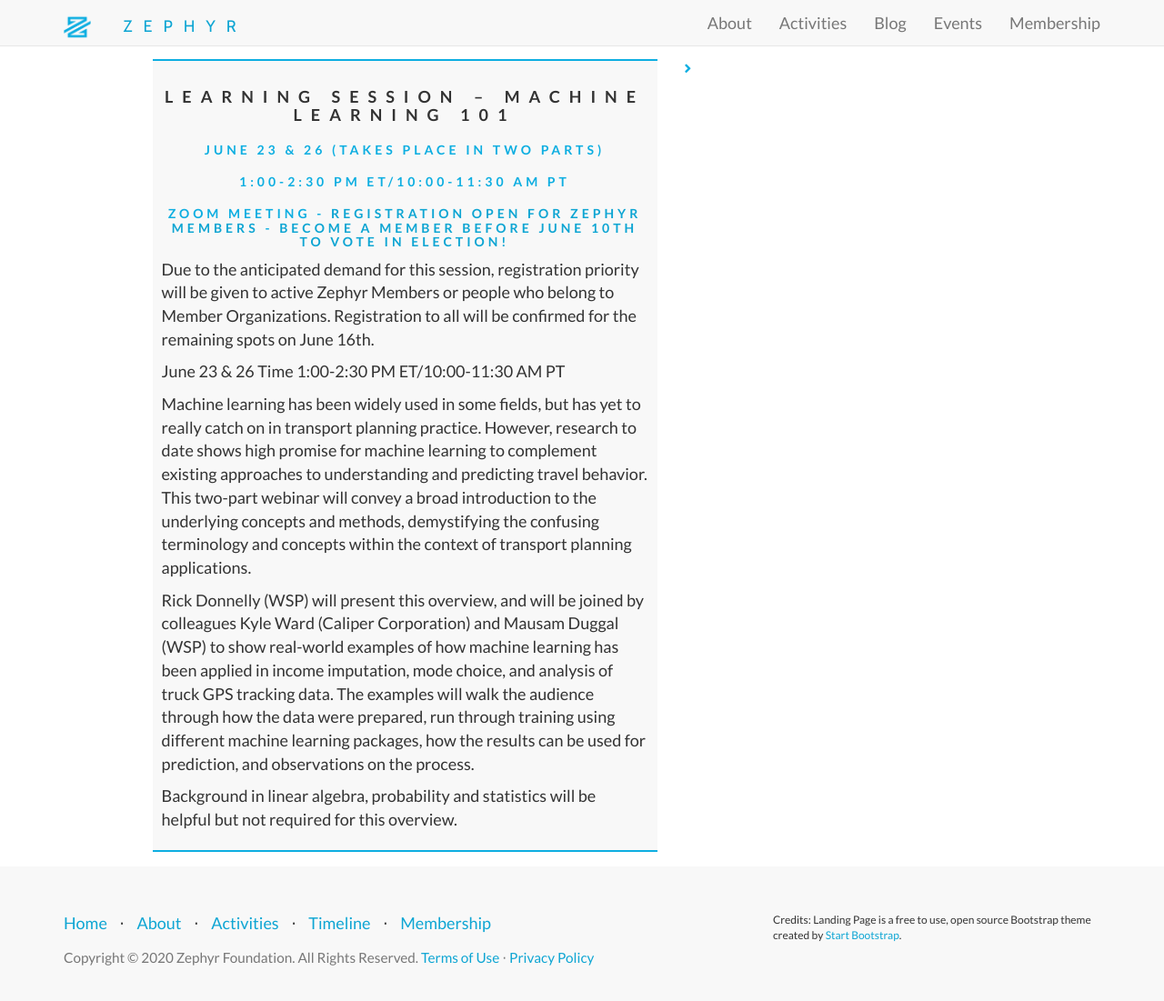
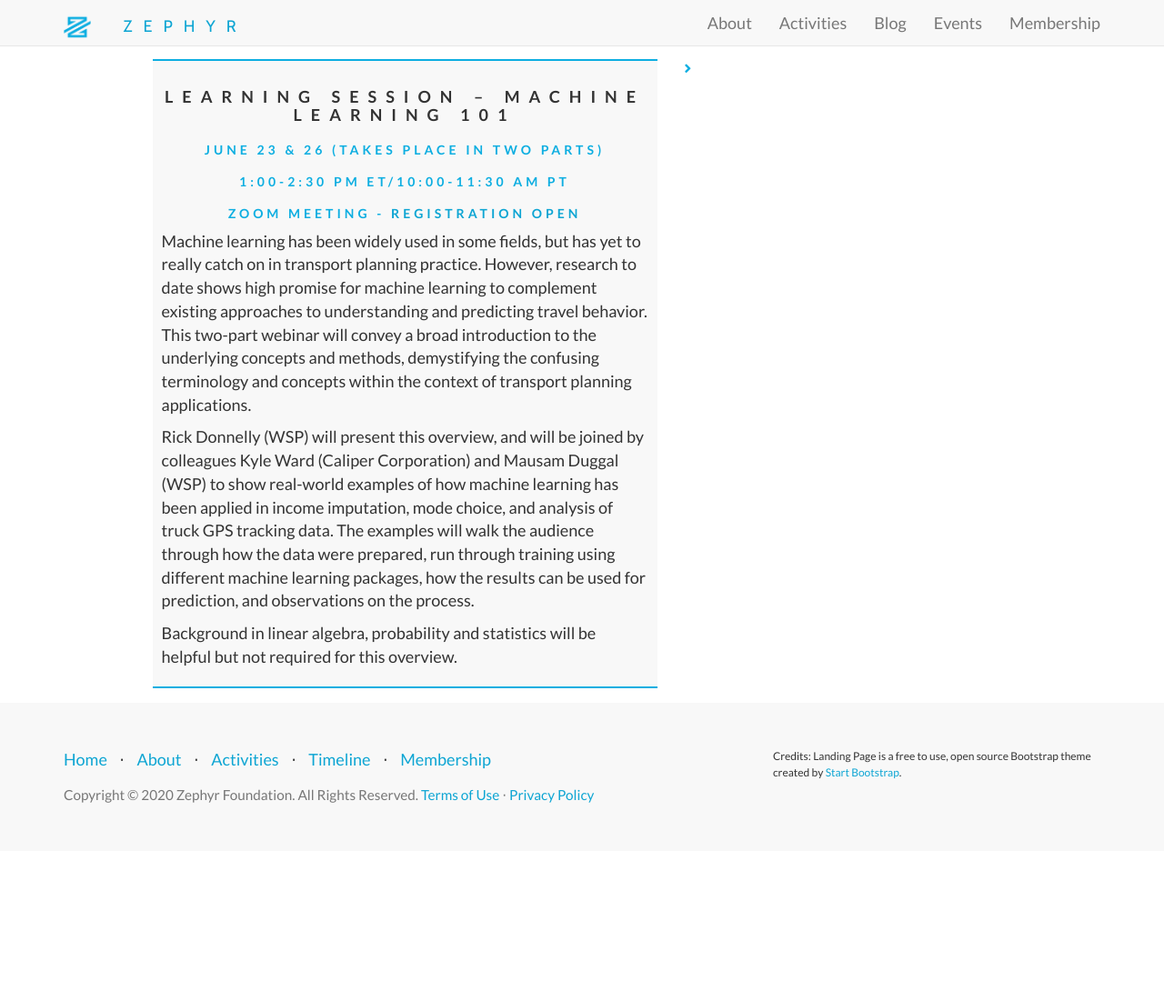
Before and after one commit to ZephyrTransport/zephyr-website, a Jekyll site: the page built from _events/2020-june-learning-machine-learning-101.md, in a window 1280 px wide and 1115 px high. Shown: the top 1101 px of the window at 91% size. Built offline with Jekyll 4.4.1, drawn with Linux system fonts in a browser that asks for light colours; nearby versions of some CDN libraries.

Commit message:
registration open for all

```diff
--- a/_events/2020-june-learning-machine-learning-101.md
+++ b/_events/2020-june-learning-machine-learning-101.md
@@ -5,11 +5,9 @@ title: Learning Session – Machine Learning 101
 type: Learning Session
 day: June 23 & 26 (takes place in two parts)
 time: 1:00-2:30 PM ET/10:00-11:30 AM PT
-place: Zoom Meeting - <a href="https://zoom.us/meeting/register/tJwoceCsrDwiHtypgW33nRJcqpozPbAkGy8t">Registration open for Zephyr Members</a> - <a href="https://zephyrtransport.org/membership">Become a member before June 10th to vote in election!</a>
+place: Zoom Meeting - <a href="https://zoom.us/meeting/register/tJwoceCsrDwiHtypgW33nRJcqpozPbAkGy8t">Registration Open</a>
 additional-msg:
-summary: "<p>Due to the anticipated demand for this session, registration priority will be given to active Zephyr Members or people who belong to Member Organizations.  Registration to all will be confirmed for the remaining spots on June 16th.
-<p>June 23 & 26 Time 1:00-2:30 PM ET/10:00-11:30 AM PT</p>
-<p>Machine learning has been widely used in some fields, but has yet to really catch on in transport planning practice. However, research to date shows high promise for machine learning to complement existing approaches to understanding and predicting travel behavior. This two-part webinar will convey a broad introduction to the underlying concepts and methods, demystifying the confusing terminology and concepts within the context of transport planning applications.</p>
+summary: "<p>Machine learning has been widely used in some fields, but has yet to really catch on in transport planning practice. However, research to date shows high promise for machine learning to complement existing approaches to understanding and predicting travel behavior. This two-part webinar will convey a broad introduction to the underlying concepts and methods, demystifying the confusing terminology and concepts within the context of transport planning applications.</p>
 <p>Rick Donnelly (WSP) will present this overview, and will be joined by colleagues Kyle Ward (Caliper Corporation) and Mausam Duggal (WSP) to show real-world examples of how machine learning has been applied in income imputation, mode choice, and analysis of truck GPS tracking data. The examples will walk the audience through how the data were prepared, run through training using different machine learning packages, how the results can be used for prediction, and observations on the process.</p>
 <p>Background in linear algebra, probability and statistics will be helpful but not required for this overview.
 "
--- a/index.html
+++ b/index.html
@@ -491,7 +491,7 @@ subTitle: Advancing Travel Analysis to Improve Society
 
 			<div class="col-sm-4" id="Summer 2020">
 				<h3><i class="fa fa-angle-right" style="color:#{{ site.highlight-color }}" aria-hidden="true"></i>Summer 2020</h3>
-				<p><b>June 23 & 26 Time 1:00-2:30 PM ET/10:00-11:30 AM PT</b>: <a href='{{ site.baseurl }}/events/2020-june-learning-machine-learning-101'>Learning Session: Machine Learning 101.</a> (Zoom Meeting – <a href="https://zoom.us/meeting/register/tJwoceCsrDwiHtypgW33nRJcqpozPbAkGy8t">Registration open for Zephyr Members</a>)
+				<p><b>June 23 & 26 Time 1:00-2:30 PM ET/10:00-11:30 AM PT</b>: <a href='{{ site.baseurl }}/events/2020-june-learning-machine-learning-101'>Learning Session: Machine Learning 101.</a> (Zoom Meeting – <a href="https://zoom.us/meeting/register/tJwoceCsrDwiHtypgW33nRJcqpozPbAkGy8t">Registration Open</a>)
 				<p><b>July (Date/Time TBD)</b>: <a href='{{ site.baseurl }}/events/2020-july-activitysim'>Learning Session: Introduction to ActivitySim.</a> (Zoom Meeting – Registration Forthcoming)
 				<p><b>July (Date/Time TBD)</b>: <a href='{{ site.baseurl }}/events/2020-july-networks'>Learning Session: Network Development Tools and Tricks.</a> (Zoom Meeting – Registration Forthcoming)
 				<p><b>July 22nd Time: 2:00-3:30 PM ET/11:00-12:30 PT</b>: <a href='{{ site.baseurl }}/events/2020-july-panel-race-gender-lenses'>Panel on Race and Gender Lenses in Modeling and Data Collection.</a> (Zoom Meeting – Registration Forthcoming)
```
